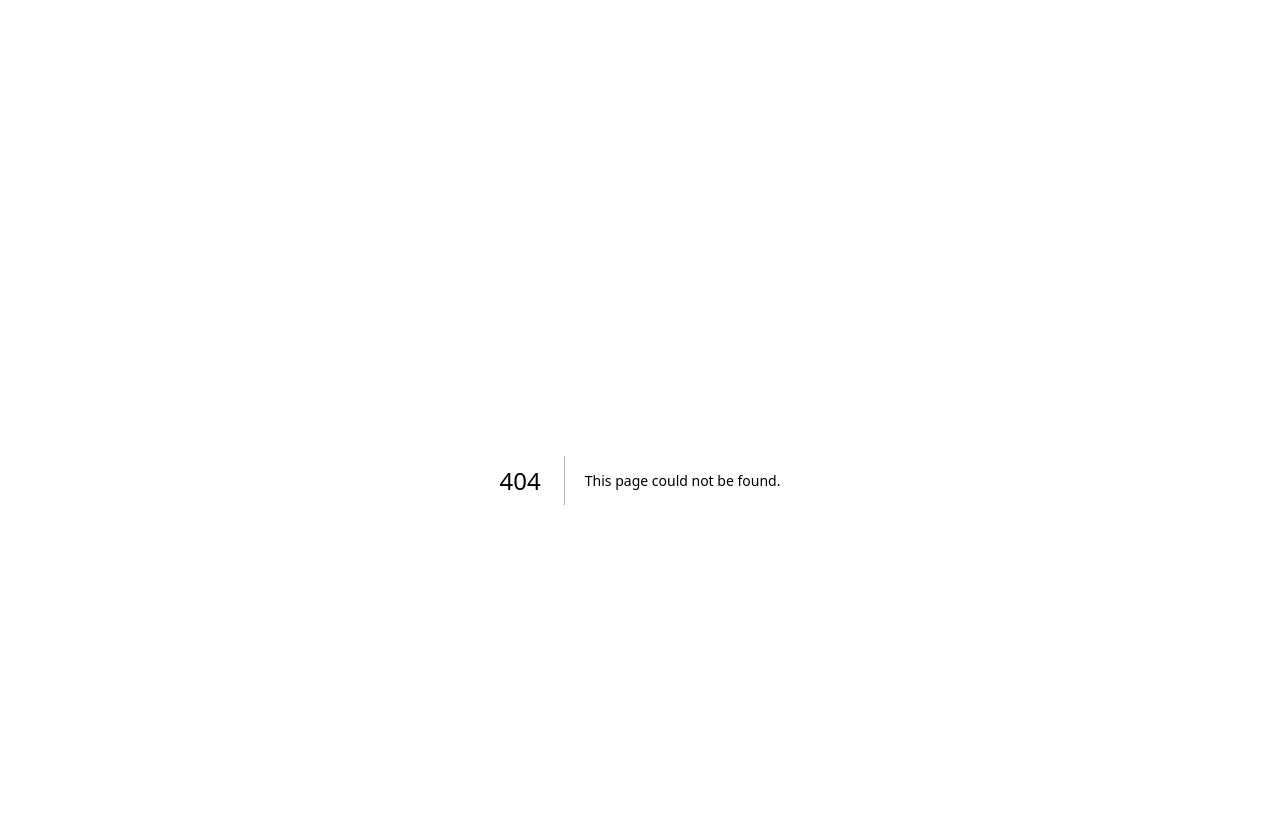
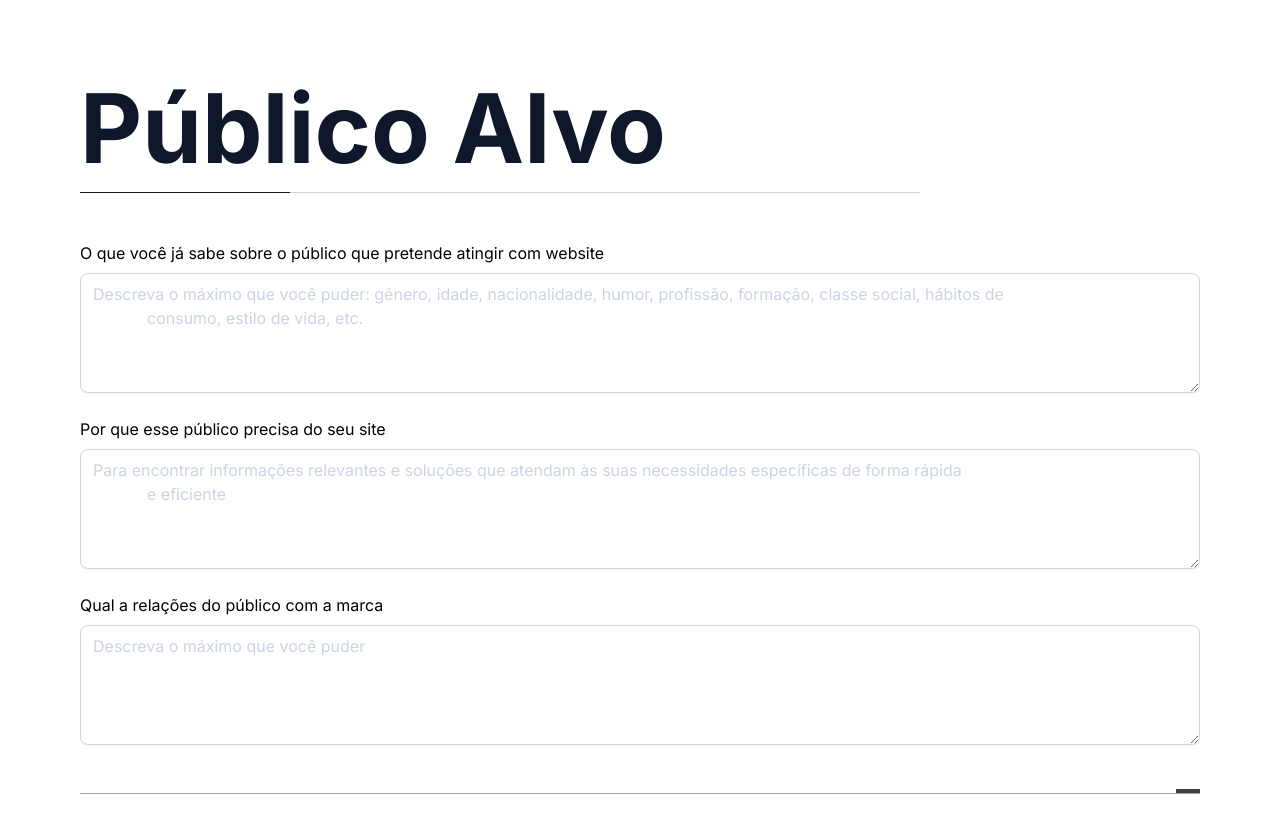
Before and after one commit to GomidesTs/briefing-web, a Next.js app: page /audience in a window 1280 px wide. Before the commit this address had no page. Shown: the top 832 px of the page. After the commit the page ends 810 px from the top, so only its background shows below. Built offline with nearby package versions, Linux system fonts and the light colour scheme.

Commit message:
feat: audience
Target audience page designed to find out who our client wants to impact with their page

```diff
--- /dev/null
+++ b/src/app/audience/page.tsx
@@ -0,0 +1,43 @@
+import { Divider } from '@/components/Divider';
+import { Textarea } from '@/components/Form/Textarea';
+
+export default function page() {
+  return (
+    <>
+      <h1 className="text-4xl font-bold text-slate-900 md:text-8xl">
+        Público Alvo
+      </h1>
+
+      <div className="relative mt-4 w-3/4 border-t border-zinc-300 before:absolute before:bottom-0 before:left-0 before:w-3/12 before:border-t before:border-zinc-900" />
+
+      <div className="mt-12 space-y-6">
+        <div className="flex flex-1 flex-col gap-2">
+          <label htmlFor="public">
+            O que você já sabe sobre o público que pretende atingir com website
+          </label>
+          <Textarea
+            id="public"
+            placeholder="Descreva o máximo que você puder: gênero, idade, nacionalidade, humor, profissão, formação, classe social, hábitos de
+            consumo, estilo de vida, etc."
+          />
+        </div>
+
+        <div className="flex flex-1 flex-col gap-2">
+          <label htmlFor="site">Por que esse público precisa do seu site</label>
+          <Textarea
+            id="site"
+            placeholder="Para encontrar informações relevantes e soluções que atendam às suas necessidades específicas de forma rápida
+            e eficiente"
+          />
+        </div>
+
+        <div className="flex flex-1 flex-col gap-2">
+          <label htmlFor="site">Qual a relações do público com a marca</label>
+          <Textarea id="site" placeholder="Descreva o máximo que você puder" />
+        </div>
+      </div>
+
+      <Divider className="before:right-0" />
+    </>
+  );
+}
```
